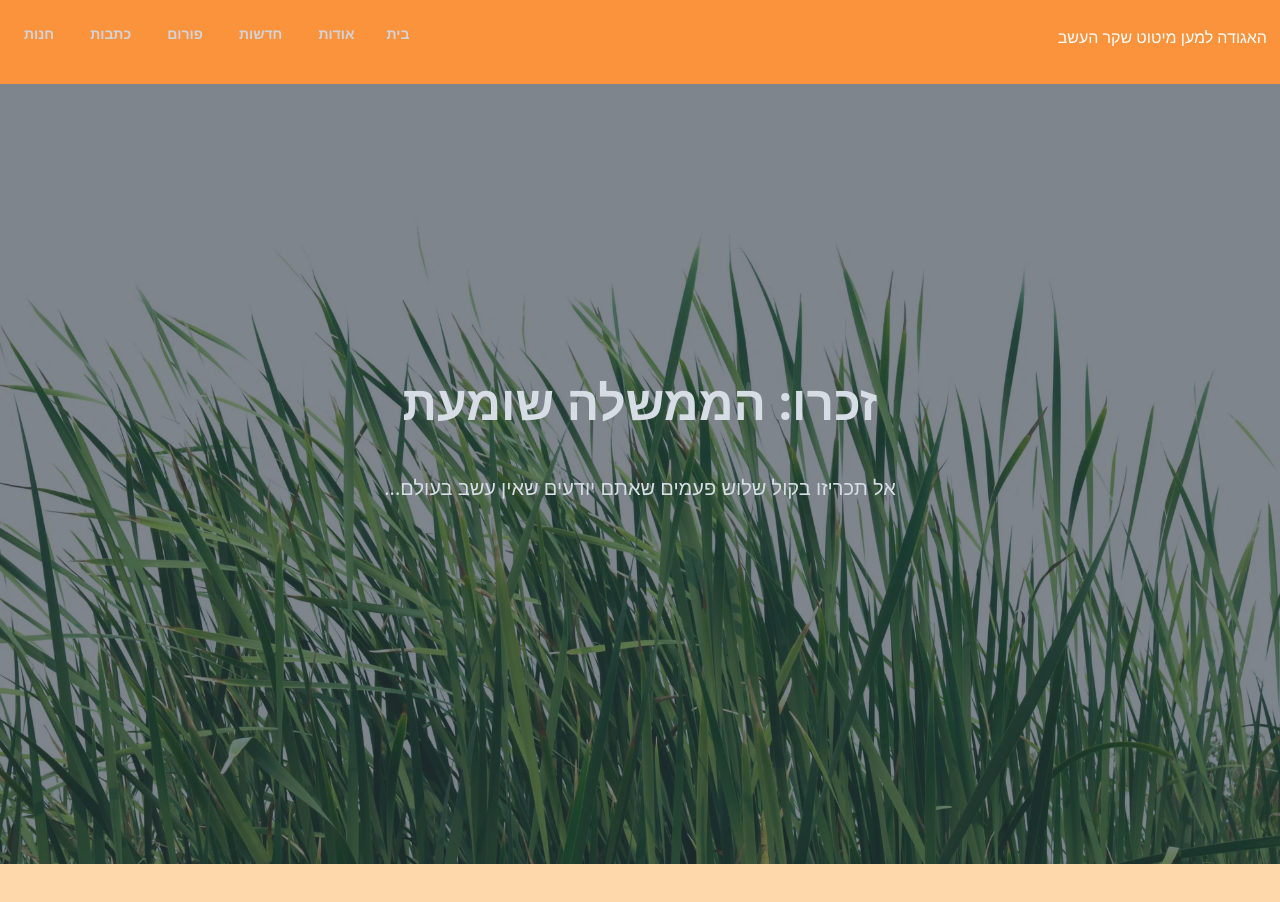
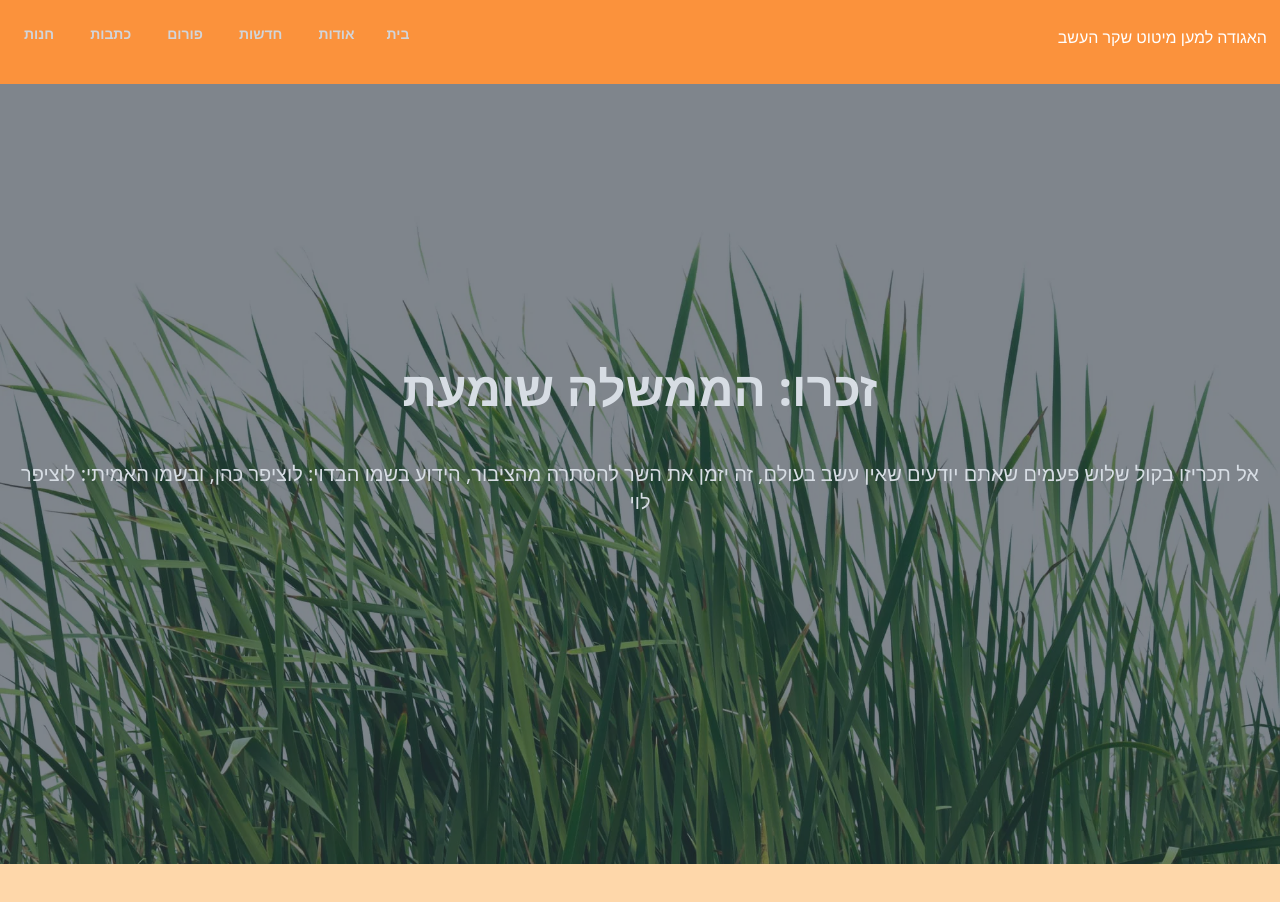
Before and after one commit to HalmashaGrass/HalmashaGrass.github.io, a React (Vite) app: page / in a window 1280 px wide. Shown: the top 902 px of the page. Built offline with nearby package versions, Linux system fonts and the light colour scheme.

Commit message:
Update App.jsx

```diff
--- a/src/App.jsx
+++ b/src/App.jsx
@@ -42,7 +42,7 @@ function Home(props) {
               <div className="w-full">
                 <h1 className="mb-5 text-4xl sm:text-5xl font-bold">זכרו: הממשלה שומעת</h1>
                 <p className="mb-5 text-lg sm:text-xl">
-                  אל תכריזו בקול שלוש פעמים שאתם יודעים שאין עשב בעולם...
+אל תכריזו בקול שלוש פעמים שאתם יודעים שאין עשב בעולם, זה יזמן את השר להסתרה מהציבור, הידוע בשמו הבדוי: לוציפר כהן, ובשמו האמיתי: לוציפר לוי
                 </p>
               </div>
             </div>
```
